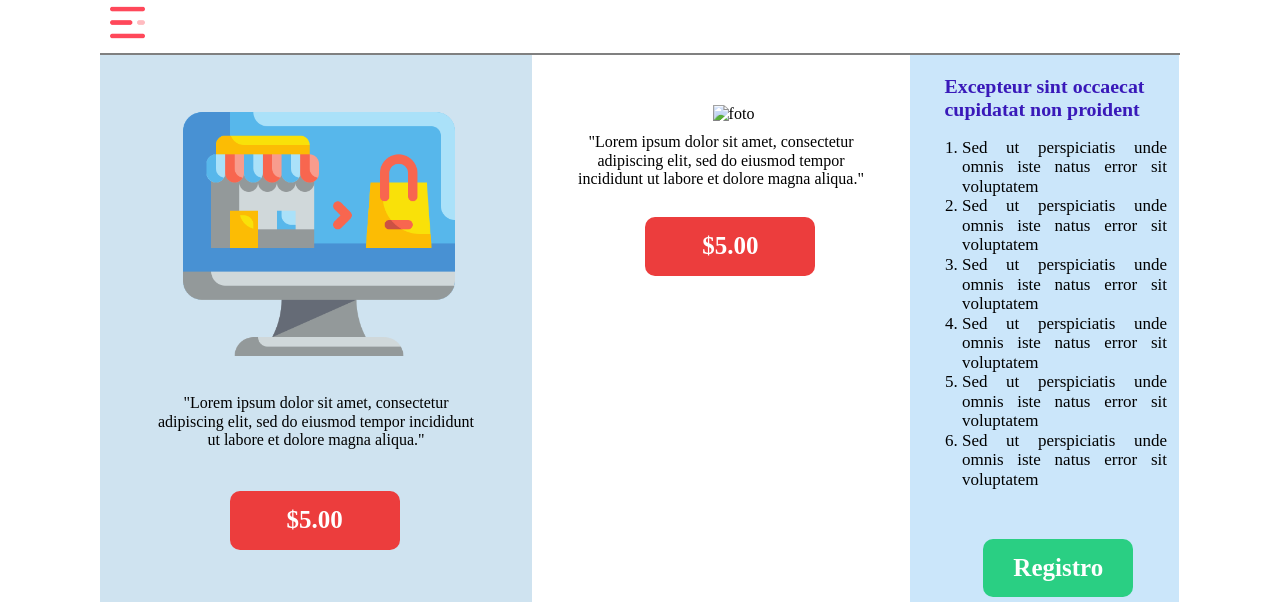
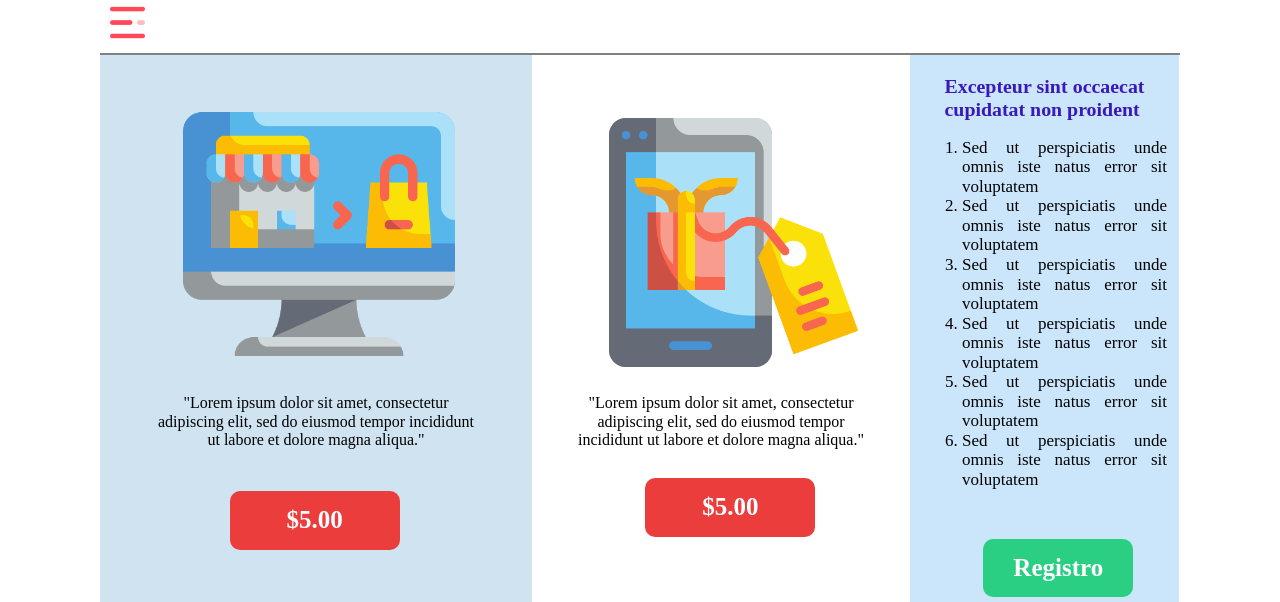
Before and after one commit to guidoyan/ventas, a plain HTML site: page index.html in a window 1280 px wide. Shown: the top 602 px of the page. Drawn offline with Linux system fonts and the light colour scheme.

Commit message:
Update index.html

```diff
--- a/index.html
+++ b/index.html
@@ -26,7 +26,7 @@
         </article>
 
         <article class="capa2">
-            <img src="..//prototipo/images/al-por-menor.png" alt="foto" class="img2">
+            <img src="../prototipo/images/al-por-menor.png" alt="foto" class="img2">
             <p class="texto_venta2">"Lorem ipsum dolor sit amet, consectetur adipiscing elit, sed do eiusmod tempor incididunt ut labore et dolore magna aliqua."</p>
             <div class="boton">$5.00</div>
         </article>
```
